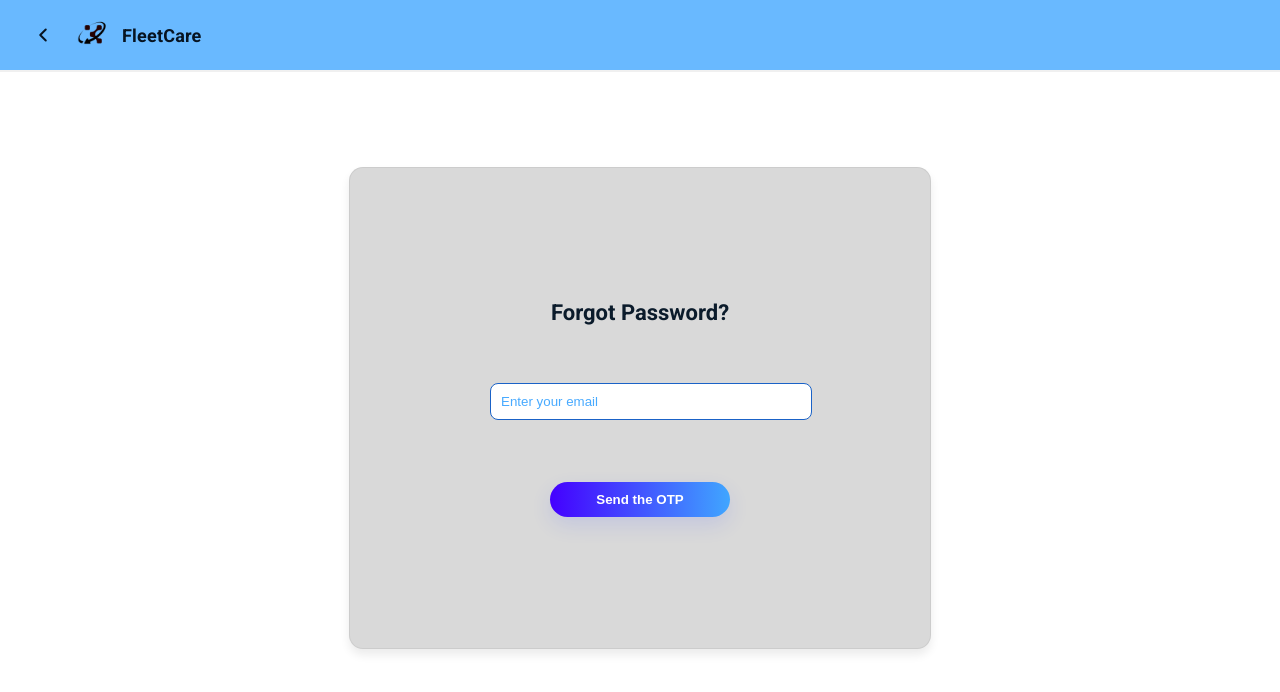
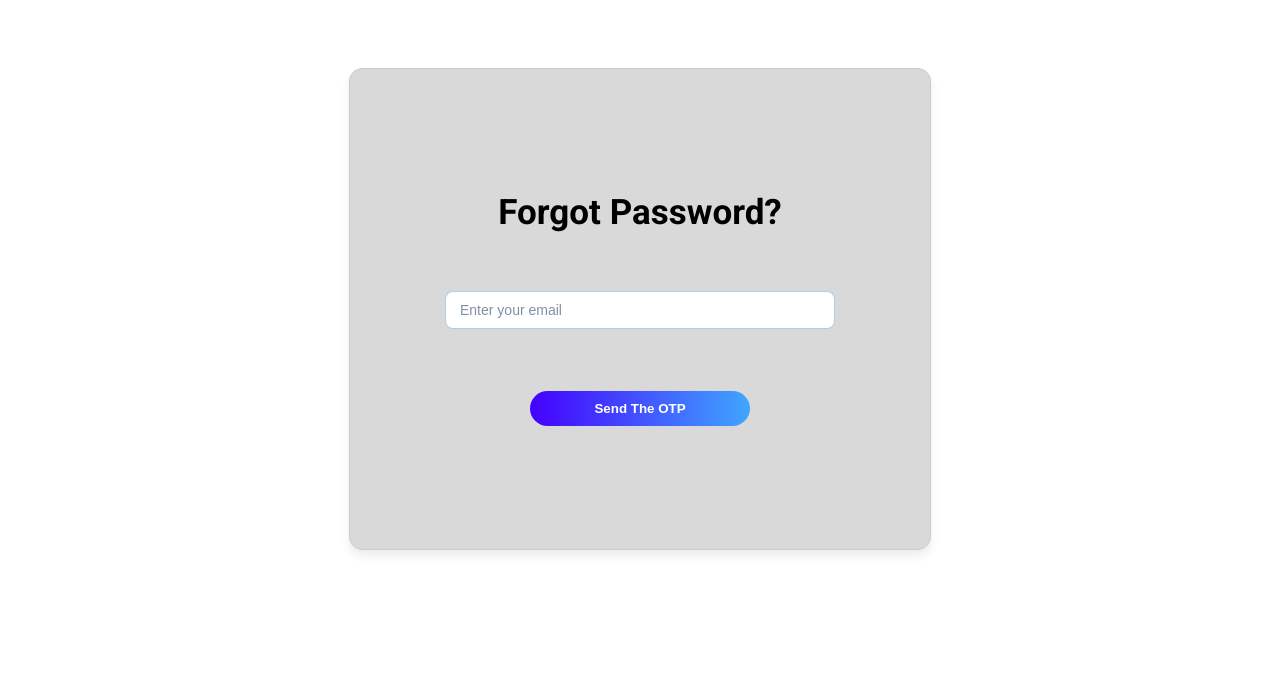
Before and after one commit to PBPerera/FleetCare, a React (Vite) app in the folder frontend/: page /login in a window 1280 px wide. Shown: the top 692 px of the page. Built offline with nearby package versions, Linux system fonts and the light colour scheme.

Commit message:
Updated ForgotPassword,OtpVerification and ResetPassword with adding styling to alignment

```diff
--- a/frontend/src/App.css
+++ b/frontend/src/App.css
@@ -108,24 +108,68 @@ body, html, .forgot-page {
 }
 
 /* ... keep the rest of your button/input CSS as before ... */
-.forgot-title { margin: 0 0 8px; font-size: 22px; }
-.forgot-instruction { margin: 0 0 12px; color: #003564; }
-.field { color: #48AAFF; width: 60%; margin-bottom: 12px; }
-.input-field { color: #48AAFF; width:100%; padding:10px; border-radius:8px; border:1px solid #1a62c7; }
-.btn-row { width: 100%;
+.forgot-title { margin: 0 0 8px; font-size: 35px; }
+/* Reset page helpers (align with Forgot/OTP design) */
+.forgot-instruction {
+  margin: 0 0 12px;
+  color: #375f82;
+  font-size: 14px;
+  text-align: center;
+}
+
+.reset-card .forgot-title {
+  margin-bottom: 70px; /* increase gap between title and inputs in ResetPassword only */
+}
+
+.reset-card {
+  gap: 8px;
+  padding-top: 40px;
+  min-height: unset;
+}
+
+.reset-card .field {
+  margin-bottom: 8px;
+}
+
+.reset-card .btn-row {
+  margin-top: 40px;
+  margin-bottom: 15px;
+}
+
+.field {
+  width: 100%;
+  margin-bottom: 0px;
+  display: flex;;
+  justify-content: center;
+}
+
+.input-field {
+  width: 100%;
+  max-width: 360px;
+  padding: 10px 14px;
+  border-radius: 8px;
+  border: 1px solid rgba(75, 150, 220, 0.45);
+  background: white;
+  font-size: 14px;
+}
+
+.btn-row {
+  width: 100%;
   display: flex;
-  justify-content: center; }
+  justify-content: center;
+  margin-top: 12px;
+}
+
+/* keep gradient-btn style you already use for consistency */
 .gradient-btn {
   background: linear-gradient(90deg, #4400FF 0%, #4253FF 50%, #40A6FF 100%);
-  color: #ffffff;
-  box-shadow: 0 8px 20px rgba(66, 83, 255, 0.14);
-  min-width: 180px;
+  color: #fff;
   padding: 10px 22px;
   border-radius: 18px;
   border: none;
+  min-width: 220px;
   font-weight: 700;
   cursor: pointer;
-  transition: filter 120ms ease, transform 120ms ease;
 }
 
 .forgot-card-otp {
@@ -163,7 +207,7 @@ body, html, .forgot-page {
 /* placeholder color */
 .forgot-card .input-field::placeholder,
 .forgot-card input[type="email"]::placeholder {
-  color: rgba(72,170,255);
+  color: rgb(126, 145, 163);
   opacity: 1; /* ensure Firefox applies it */
 }
 
--- a/frontend/src/App.jsx
+++ b/frontend/src/App.jsx
@@ -1,42 +1,9 @@
-// src/App.jsx
 import React from "react";
 import ForgotPasswordFlow from "./pages/ForgotPasswordFlow";
 import "./App.css";
 
 function App() {
-  return (
-    <div className="forgot-page">
-      {/* Top Navigation Bar */}
-      <div className="topbar">
-        <div className="topbar-left">
-          {/* Back arrow button (inline SVG) */}
-          <button
-            className="back-btn"
-            onClick={() => window.history.back()}
-            aria-label="Go back"
-            title="Go back"
-          >
-            {/* Left arrow SVG */}
-            <svg width="22" height="22" viewBox="0 0 24 24" fill="none" xmlns="http://www.w3.org/2000/svg" aria-hidden>
-              <path d="M15 18L9 12L15 6" stroke="#071422" strokeWidth="2.2" strokeLinecap="round" strokeLinejoin="round"/>
-            </svg>
-          </button>
-
-          {/* Logo: replace src with your own file if you have one */}
-          <img src="/logo2.png" alt="FleetCare Logo" className="brand-logo" />
-
-          {/* Brand text */}
-          <span className="brand-text">FleetCare</span>
-        </div>
-
-        {/* If you want items centered / right side later, add them here */}
-        <div className="topbar-right" />
-      </div>
-
-      {/* Forgot Password Flow */}
-      <ForgotPasswordFlow />
-    </div>
-  );
+  return <ForgotPasswordFlow />;
 }
 
 export default App;
--- a/frontend/src/pages/ForgotPassword.jsx
+++ b/frontend/src/pages/ForgotPassword.jsx
@@ -1,4 +1,3 @@
-// ...existing code...
 import React, { useState } from "react";
 
 export default function ForgotPassword({ onNext }) {
@@ -21,18 +20,17 @@ export default function ForgotPassword({ onNext }) {
           />
         </div>
 
-        {/* button on its own line */}
+
         <div className="btn-row">
           <button
             className="gradient-btn"
             onClick={() => onNext(email)}
             aria-label="Send OTP"
           >
-            Send the OTP
+            Send The OTP
           </button>
         </div>
       </div>
     </div>
   );
 }
-// ...existing code...
--- a/frontend/src/pages/OtpVerification.jsx
+++ b/frontend/src/pages/OtpVerification.jsx
@@ -1,12 +1,11 @@
-// ...existing code...
 import React, { useState, useRef, useEffect } from "react";
 
-export default function OtpVerification({ email = "", onVerify, onBack }) {
+export default function OtpVerification({ email = "", onVerify }) {
   const [otp, setOtp] = useState(["", "", "", "", "", ""]);
   const inputsRef = useRef([]);
 
   useEffect(() => {
-    // focus first input when component mounts
+
     inputsRef.current?.[0]?.focus();
   }, []);
 
@@ -52,6 +51,7 @@ export default function OtpVerification({ email = "", onVerify, onBack }) {
 
         <p className="forgot-instruction">
           We sent an OTP code to <b>{email || "your email"}</b>
+          <br></br><br></br>Enter 6 digit code that mentioned in the email
         </p>
 
         <div
@@ -78,24 +78,22 @@ export default function OtpVerification({ email = "", onVerify, onBack }) {
 
         <div className="btn-row">
           <button className="gradient-btn" onClick={submit} aria-label="Verify">
-            Verify Code
+            Verify OTP
           </button>
         </div>
 
         <div className="otp-meta" style={{ marginTop: 12, fontSize: 13 }}>
-          OTP expires in <b>03:00</b> &nbsp;•&nbsp;
+          OTP expires in <b>01:00</b> minutes
+
+        </div>
+
+        <div style={{ marginTop: 14}}>
           <button
             className="link-btn"
             onClick={() => alert("Resend OTP (implement API call)")}
             aria-label="Resend OTP"
           >
-            Request New
-          </button>
-        </div>
-
-        <div style={{ marginTop: 14 }}>
-          <button className="link-btn" onClick={onBack} aria-label="Back">
-            Back
+            Resend New OTP
           </button>
         </div>
       </div>
--- a/frontend/src/pages/ResetPassword.jsx
+++ b/frontend/src/pages/ResetPassword.jsx
@@ -1,3 +1,4 @@
+// ...existing code...
 import React, { useState } from "react";
 
 export default function ResetPassword({ onReset }) {
@@ -5,23 +6,43 @@ export default function ResetPassword({ onReset }) {
   const [confirm, setConfirm] = useState("");
 
   return (
-    <div className="centered-container">
-      <div className="card">
-        <h2>Create New Password</h2>
+    <div className="forgot-main">
+      <div className="forgot-card reset-card">
+        <h2 className="forgot-title">Create New Password</h2>
+
+        <div className="field">
           <input
             type="password"
+            className="input-field"
             placeholder="Enter New Password"
             value={password}
-          onChange={e => setPassword(e.target.value)}
+            onChange={(e) => setPassword(e.target.value)}
+            aria-label="New password"
           />
+        </div>
+
+        <div className="field">
           <input
             type="password"
-          placeholder="Confirm password"
+            className="input-field"
+            placeholder="Confirm Password"
             value={confirm}
-          onChange={e => setConfirm(e.target.value)}
+            onChange={(e) => setConfirm(e.target.value)}
+            aria-label="Confirm password"
           />
-        <button onClick={() => onReset(password, confirm)}>Reset Password</button>
+        </div>
+
+        <div className="btn-row">
+          <button
+            className="gradient-btn"
+            onClick={() => onReset && onReset(password, confirm)}
+            aria-label="Reset Password"
+          >
+            Reset Password
+          </button>
+        </div>
       </div>
     </div>
   );
 }
+// ...existing code...
```
Also changed, not shown: frontend/src/pages/ForgotPasswordFlow.jsx (line endings or trailing spaces). Lines whose indentation alone changed are shown as unchanged.
